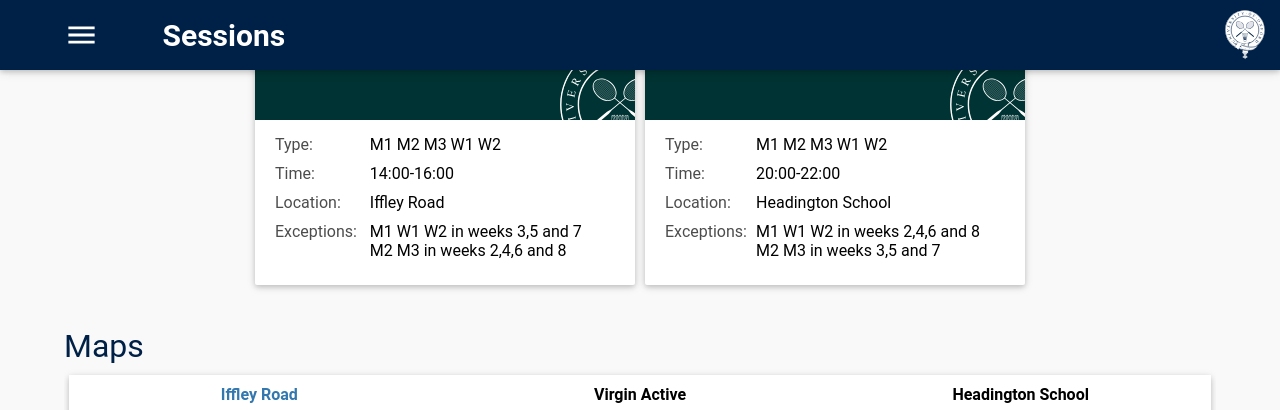
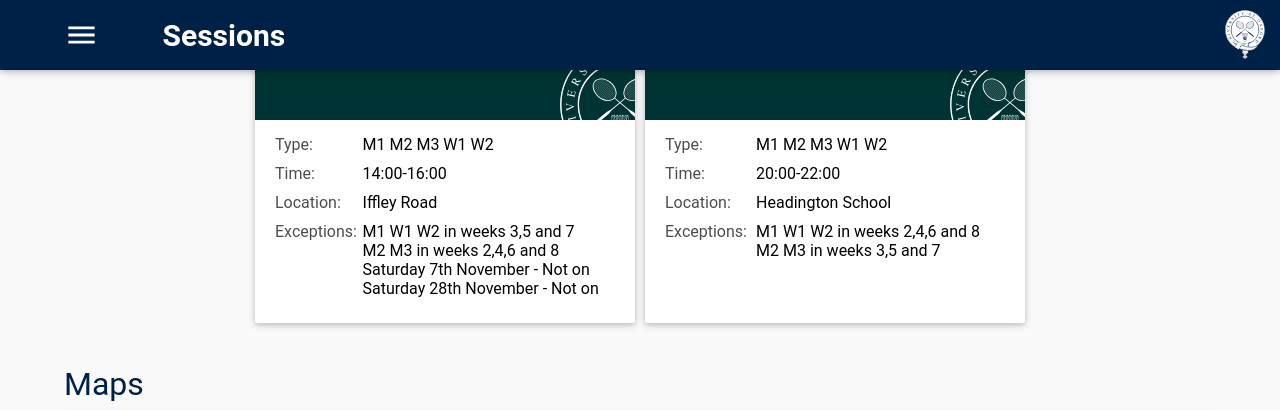
Before and after one commit to OUBaC/OUBaC.github.io, a Jekyll site: the page built from sessions.html, in a window 1280 px wide and 900 px high, scrolled down 1074 px, cut to the strip 0-410 px from the top of the window. Built offline with Jekyll 4.4.1, drawn with Linux system fonts in a browser that asks for light colours.

```diff
--- a/sessions.html
+++ b/sessions.html
@@ -57,7 +57,7 @@
 - day: Saturday
   time: "14:00-16:00"
   location: Iffley Road
-  exceptions: "M1 W1 W2 in weeks 3,5 and 7 <br> M2 M3 in weeks 2,4,6 and 8"
+  exceptions: "M1 W1 W2 in weeks 3,5 and 7 <br> M2 M3 in weeks 2,4,6 and 8 <br> Saturday 7th November - Not on <br> Saturday 28th November - Not on"
   participants:
   - M1
   - M2
```
